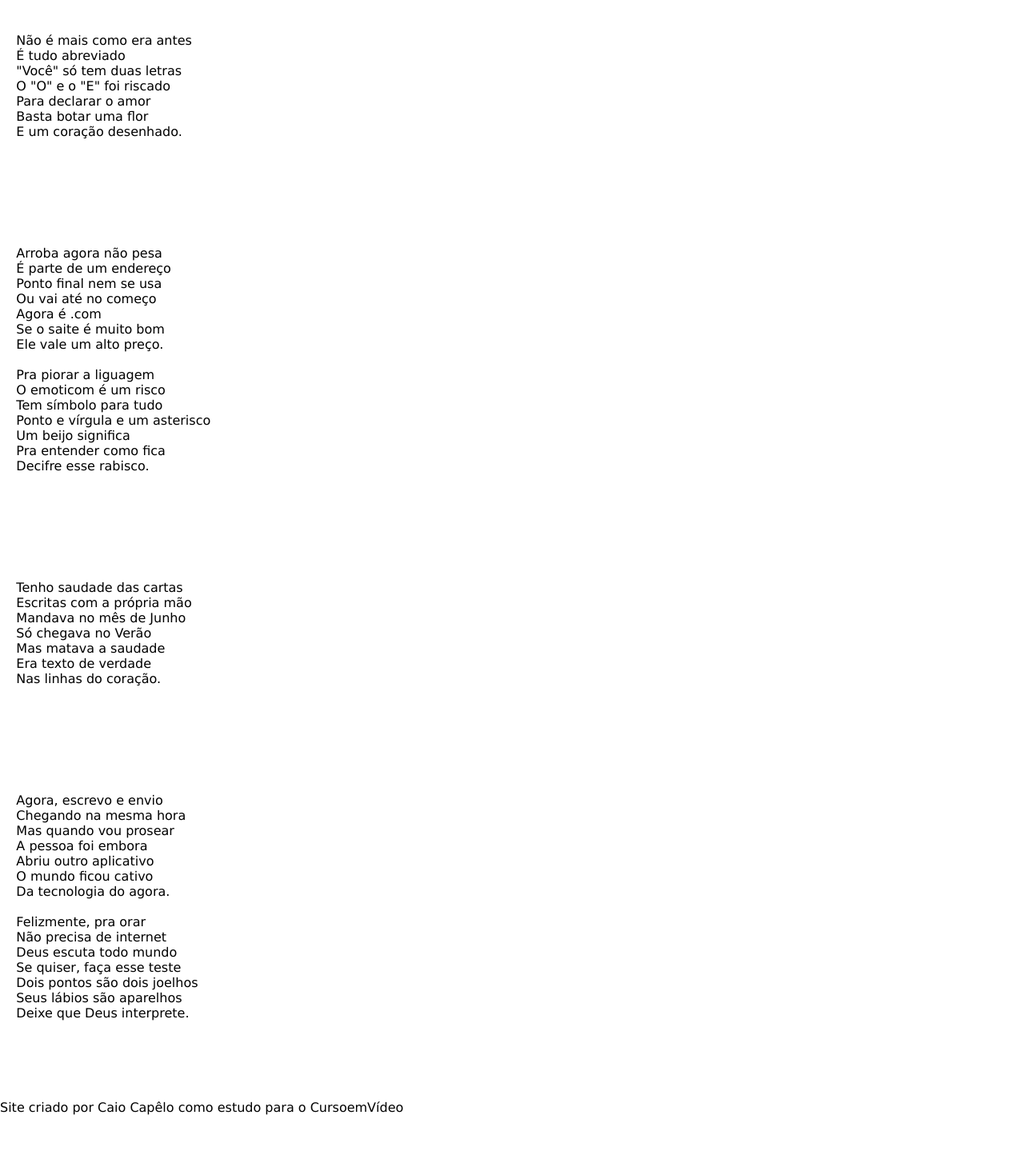
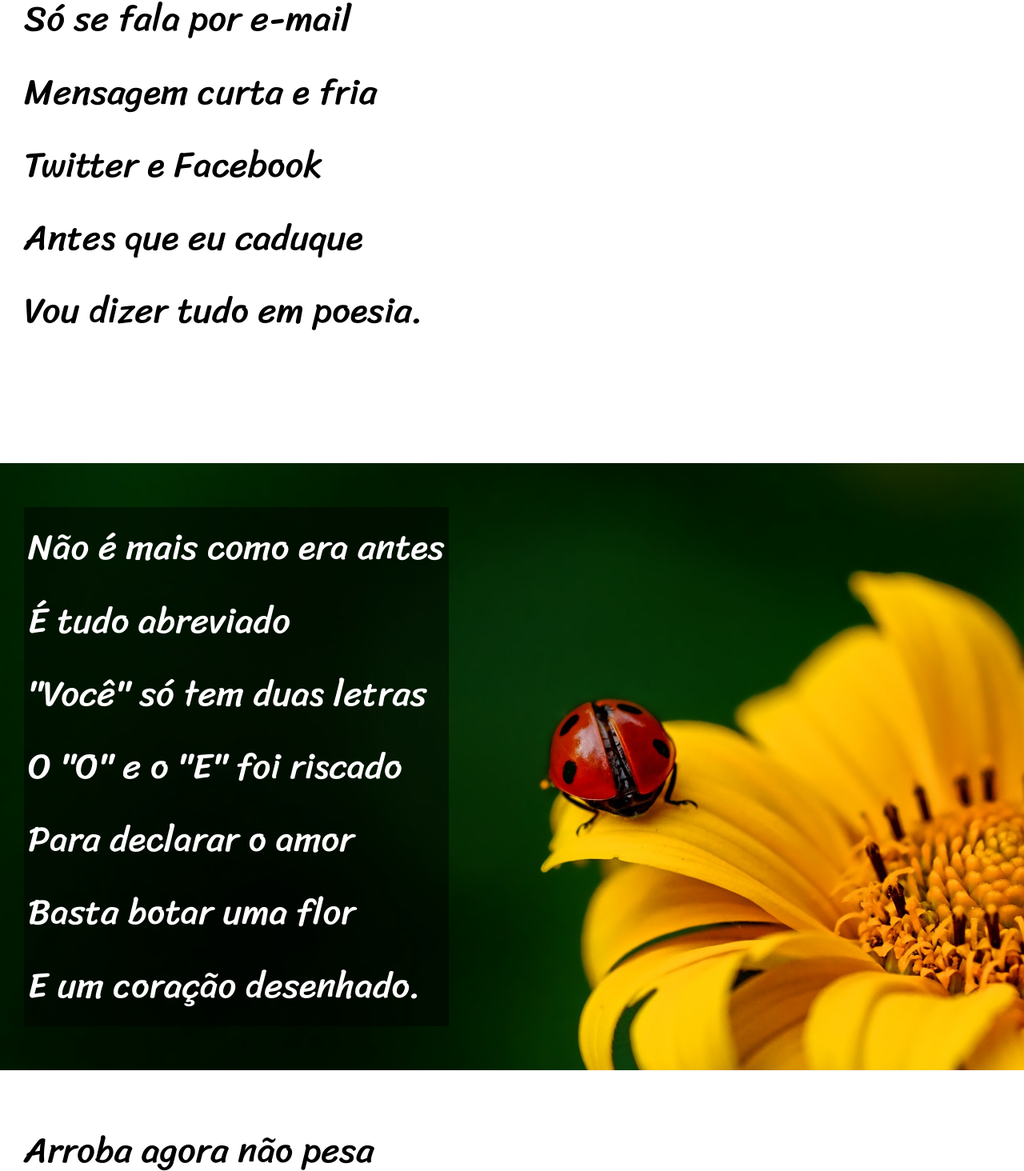
Before and after one commit to capeloo/html-css, a plain HTML site: page desafios/d012/index.html in a window 1280 px wide. Shown: the part 519-1983 px from the top of the page at 80% size. Drawn offline with Linux system fonts and the light colour scheme.

Commit message:
d012 finalizado

```diff
--- a/desafios/d012/index.html
+++ b/desafios/d012/index.html
@@ -13,95 +13,83 @@
             Cordel Moderno
         </h1>
         <p>
-            Por <a href="#">Milton Duarte</a>
+            Por <a href="https://www.recantodasletras.com.br/poesias/3186743" target="_blank" rel="external">Milton Duarte</a>
         </p>
     </header>
-    <main>
-        <div>
-            <pre>
+   <section>
         <p>
-    Estou ficando cansado
-    Da tal tecnologia
-    Só se fala por e-mail
-    Mensagem curta e fria
-    Twitter e Facebook
-    Antes que eu caduque
-    Vou dizer tudo em poesia.
+            Estou ficando cansado <br>
+            Da tal tecnologia <br>
+            Só se fala por e-mail <br>
+            Mensagem curta e fria <br>
+            Twitter e Facebook <br>
+            Antes que eu caduque <br>
+            Vou dizer tudo em poesia. <br>
         </p>
-            </pre>
-        </div>
-        <div class="backImage1">
-            <pre>
+   </section>
+    <section id="bgImg1">
         <p>
-    Não é mais como era antes
-    É tudo abreviado
-    "Você" só tem duas letras
-    O "O" e o "E" foi riscado
-    Para declarar o amor
-    Basta botar uma flor
-    E um coração desenhado.
+            Não é mais como era antes <br>
+            É tudo abreviado <br>
+            "Você" só tem duas letras <br>
+            O "O" e o "E" foi riscado <br>
+            Para declarar o amor <br>
+            Basta botar uma flor <br>
+            E um coração desenhado. <br>
         </p>
-            </pre>
-        </div>
-        <div>
-            <pre>
+    </section>
+    <section>
         <p>
-    Arroba agora não pesa
-    É parte de um endereço
-    Ponto final nem se usa
-    Ou vai até no começo
-    Agora é .com
-    Se o saite é muito bom
-    Ele vale um alto preço.
+            Arroba agora não pesa <br>
+            É parte de um endereço <br>
+            Ponto final nem se usa <br>
+            Ou vai até no começo <br>
+            Agora é .com <br>
+            Se o saite é muito bom <br>
+            Ele vale um alto preço. <br><br>
 
-    Pra piorar a liguagem
-    O emoticom é um risco
-    Tem símbolo para tudo
-    Ponto e vírgula e um asterisco
-    Um beijo significa
-    Pra entender como fica
-    Decifre esse rabisco.
+            Pra piorar a liguagem <br>
+            O emoticom é um risco <br>
+            Tem símbolo para tudo <br>
+            Ponto e vírgula e um asterisco <br>
+            Um beijo significa <br>
+            Pra entender como fica <br>
+            Decifre esse rabisco. <br>
         </p>
-            </pre>
-        </div>
-        <div class="backImage2">
-            <pre>
+    </section>
+    <section id="bgImg2">
         <p>
-    Tenho saudade das cartas
-    Escritas com a própria mão
-    Mandava no mês de Junho
-    Só chegava no Verão
-    Mas matava a saudade
-    Era texto de verdade
-    Nas linhas do coração.
+            Tenho saudade das cartas <br>
+            Escritas com a própria mão <br>
+            Mandava no mês de Junho <br>
+            Só chegava no Verão <br>
+            Mas matava a saudade <br>
+            Era texto de verdade <br>
+            Nas linhas do coração. <br>
         </p>
-            </pre>
-        </div>
-        <div>
-            <pre>
+    </section>
+    <section>
         <p>
-    Agora, escrevo e envio
-    Chegando na mesma hora
-    Mas quando vou prosear
-    A pessoa foi embora
-    Abriu outro aplicativo
-    O mundo ficou cativo
-    Da tecnologia do agora.
+            Agora, escrevo e envio <br>
+            Chegando na mesma hora <br>
+            Mas quando vou prosear <br>
+            A pessoa foi embora <br>
+            Abriu outro aplicativo <br>
+            O mundo ficou cativo <br>
+            Da tecnologia do agora. <br><br>
 
-    Felizmente, pra orar
-    Não precisa de internet
-    Deus escuta todo mundo
-    Se quiser, faça esse teste
-    Dois pontos são dois joelhos
-    Seus lábios são aparelhos
-    Deixe que Deus interprete.
+            Felizmente, pra orar <br>
+            Não precisa de internet <br>
+            Deus escuta todo mundo <br>
+            Se quiser, faça esse teste <br>
+            Dois pontos são dois joelhos <br>
+            Seus lábios são aparelhos <br>
+            Deixe que Deus interprete. <br>
         </p>
-            </pre>
-        </div>
-    </main>
+    </section>
     <footer>
         <p>
-            Site criado por <span>Caio Capêlo</span> como estudo para o <span>CursoemVídeo</span>
+            Site criado por <strong>Caio Capêlo</strong> como estudo para o <strong>CursoemVídeo</strong>
         </p>
     </footer>
 </body>
--- a/desafios/d012/style.css
+++ b/desafios/d012/style.css
@@ -3,6 +3,8 @@
 @import url('https://fonts.googleapis.com/css2?family=Passion+One:wght@400;700;900&display=swap');
 @import url('https://fonts.googleapis.com/css2?family=Sriracha&display=swap');
 
+
+/* CONF GERAIS */
 * {
     margin: 0px;
     padding: 0px;
@@ -19,6 +21,8 @@
 body{
     min-width: 400px;
 }
+
+/* CONF HEADER */
 
 header {
     background-color: black;
@@ -37,8 +41,6 @@ h1 > span {
     font-size: 120px;
 }
 
-
-
 p {
     font-size: 1em;
     padding-bottom: 50px;
@@ -50,3 +52,62 @@ p > a {
     color: white;
     font-weight: bold;
 }
+
+p > a:hover {
+    text-decoration: underline;
+}
+
+/* CONF SECTION */
+
+section{
+    padding-top: 55px;
+    padding-bottom: 55px;
+    padding-left: 30px;
+    line-height: 5.7em;
+
+}
+
+section > p{
+    font-size: 2.8em;
+    padding-bottom: 90px;
+    font-family: var(--font-cordel);
+}
+
+#bgImg1 {
+    background-image: url('pacote-d012/imagens/background001.jpg');
+    background-size: cover;
+    background-attachment: fixed;
+}
+
+section#bgImg1 > p {
+    background-color: rgba(0, 0, 0, 0.47);
+    color: white;
+    width: fit-content;
+    padding: 5px;
+}
+
+#bgImg2 {
+    background-image: url('pacote-d012/imagens/background002.jpg');
+    background-size: cover;
+    background-attachment: fixed;
+}
+
+section#bgImg2 > p {
+    background-color: rgba(0, 0, 0, 0.47);
+    color: white;
+    width: fit-content;
+    padding: 5px;
+    text-shadow: 1px 1px black;
+}
+
+/* CONF FOOTER */
+
+footer {
+    text-align: center;
+    background-color: black;
+    color: white;
+}
+
+footer > p {
+    padding: 20px;
+}
```
Lines whose indentation alone changed are shown as unchanged.
